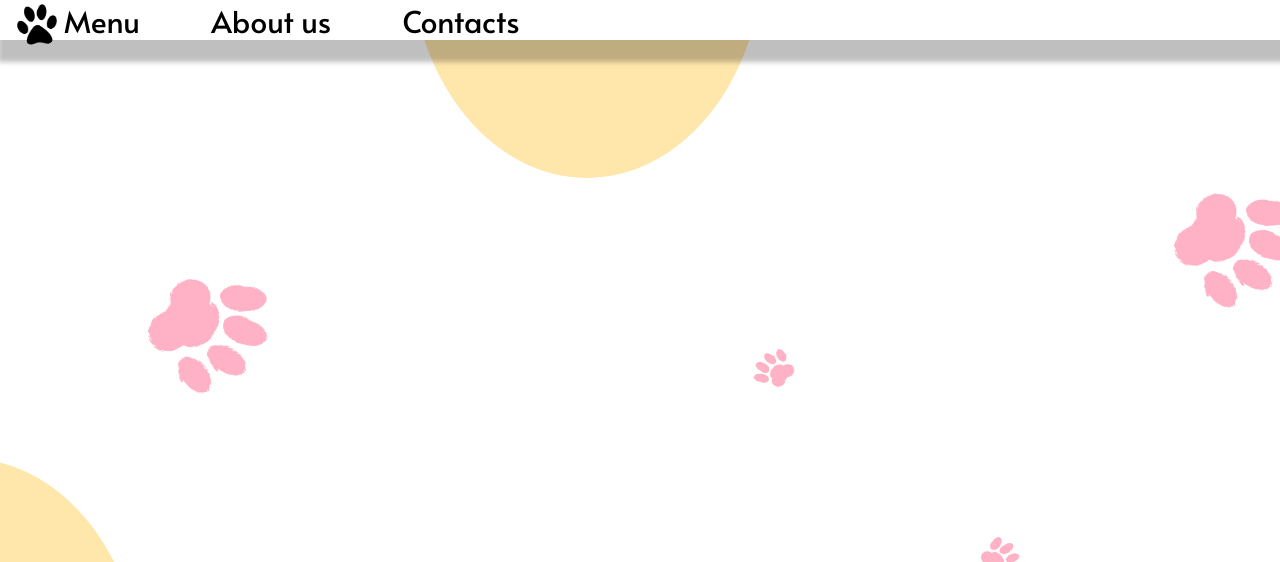
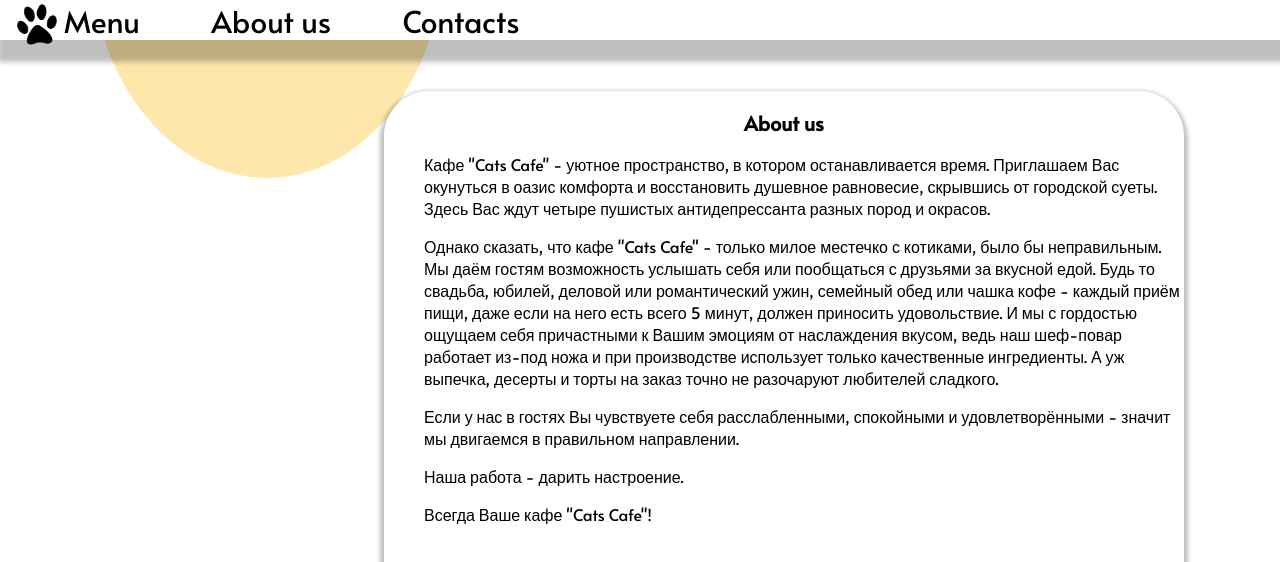
Before and after one commit to XellRey/Cats_Caffe, a Django app: page /about_us/ in a window 1280 px wide; the page is wider, and only the part inside the window is pictured. Shown: the top 562 px of that part. Run offline with Django 4.2, Linux system fonts and the light colour scheme.

Commit message:
CatsCafe 22.04.2023

```diff
--- a/Site/Site/static/css/style.css
+++ b/Site/Site/static/css/style.css
@@ -101,8 +101,37 @@ a{
         }
 
 
+/* About us */
 
-/* Контакты */
+.about_us{
+    box-shadow: 0px 4px 4px 4px rgba(0, 0, 0, 0.25);
+    border-radius: 45px;
+    margin-top: 4%;
+    background: #ffffff;
+    width: 800px;
+    height: 800px;
+    margin-left: 30%;
+}
+    .about_us_description{
+        font-family: 'Alata', sans-serif;
+        margin-left: 5%;
+        margin-top: 2%;
+    }
+        .about_us h3{
+            text-align: center;
+            font-family: 'Alata', sans-serif;
+            font-size: 20px;
+        }
+            .about_us_img{
+                margin-top: 5%;
+                margin-left: 30%;
+                width: 300px;
+                height: 300px;
+                border-radius: 57px;
+            }
+
+
+/* Contacts */
 .contacts{
     display: inline-block;
     box-shadow: 0px 4px 4px 4px rgba(0, 0, 0, 0.25);
--- a/Site/Site/templates/shop/about_us.html
+++ b/Site/Site/templates/shop/about_us.html
@@ -1,6 +1,7 @@
 {% extends 'base.html' %}
 
 {% block content %}
+<div class="container">
  <div class="nav">
         <a href="{% url 'index' %}"><img src="/static/img/logo.png" class="logo"></a>
         <ul class="navig">
@@ -18,4 +19,27 @@
         </ul>
  </div>
 
+    <div class="about_us">
+            <br>
+            <h3>About us</h3>
+            <p class="about_us_description"> Кафе "Cats Cafe" - уютное пространство, в котором останавливается время.
+                Приглашаем Вас окунуться в оазис комфорта и восстановить душевное равновесие,
+                скрывшись от городской суеты. Здесь Вас ждут четыре пушистых антидепрессанта разных пород и окрасов.</p>
+
+            <p class="about_us_description">Однако сказать, что кафе "Cats Cafe" - только милое местечко с котиками, было бы неправильным.
+                Мы даём гостям возможность услышать себя или пообщаться с друзьями за вкусной едой.
+                Будь то свадьба, юбилей, деловой или романтический ужин, семейный обед или чашка кофе - каждый приём пищи, даже если на него есть всего 5 минут, должен приносить удовольствие.
+                И мы с гордостью ощущаем себя причастными к Вашим эмоциям от наслаждения вкусом, ведь наш шеф-повар работает из-под ножа и при производстве использует только качественные ингредиенты.
+                А уж выпечка, десерты и торты на заказ точно не разочаруют любителей сладкого.</p>
+
+            <p class="about_us_description">Если у нас в гостях Вы чувствуете себя расслабленными, спокойными и удовлетворёнными - значит мы двигаемся в правильном направлении.</p>
+
+            <p class="about_us_description">Наша работа - дарить настроение.</p>
+
+            <p class="about_us_description">Всегда Ваше кафе "Cats Cafe"!</p>
+
+            <img class="about_us_img" src="https://e0.pxfuel.com/wallpapers/872/697/desktop-wallpaper-dayahsn-on-cositas-cute-anime-cat-cute-kawaii-animals-chibi-cat.jpg">
+    </div>
+</div>
+
 {% endblock %}
--- a/Site/Site/templates/shop/bag.html
+++ b/Site/Site/templates/shop/bag.html
@@ -56,6 +56,7 @@
                     <td colspan="4"></td>
                     <td class="num">{{ cart.get_total_price }} руб.</td>
                 </div>
+                <button class="total_price_btn">Оплатить</button>
             </tr>
         </div>
 </div>
```
Also changed, not shown: other parts of Site/Site/static/css/style.css (+28 -31 lines), Site/Site/templates/registration/cabinet.html (+7 -6 lines).
